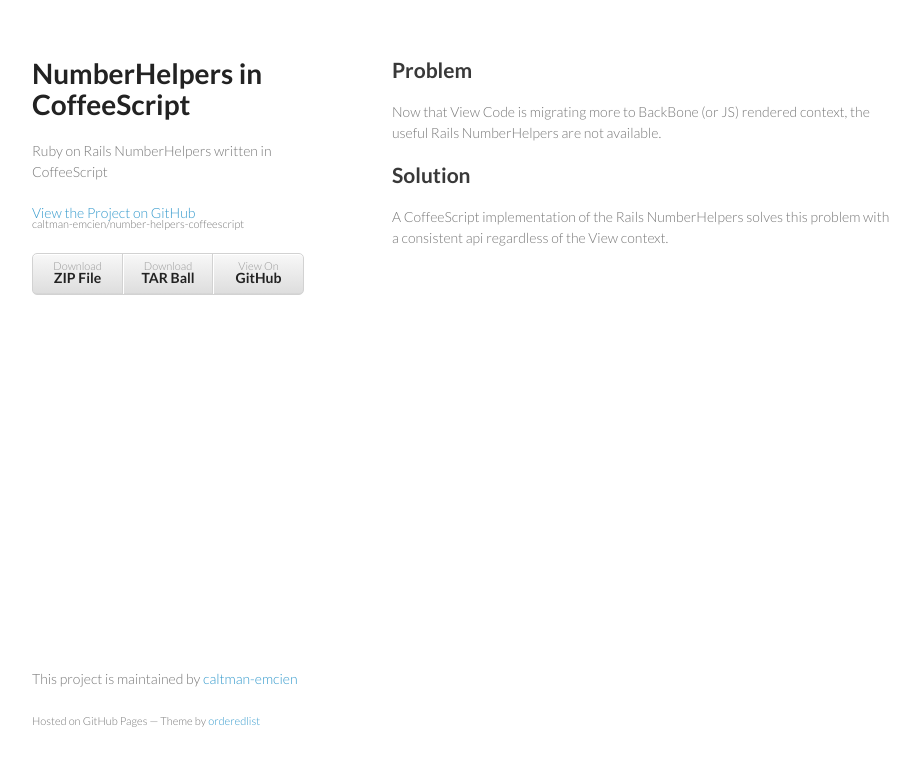
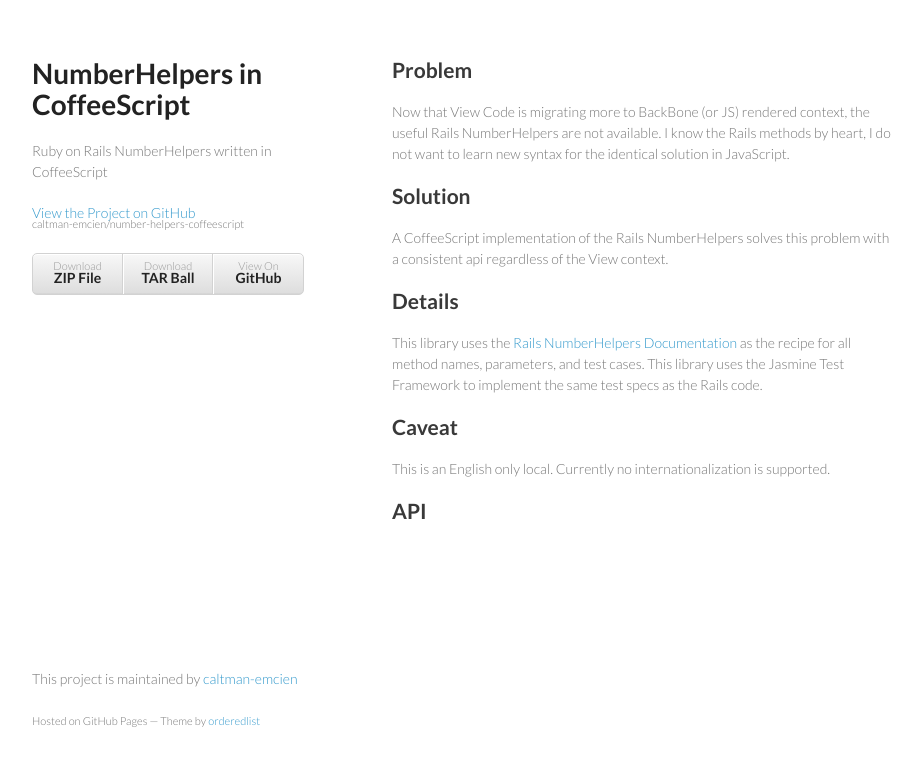
Before and after one commit to emcien/number-helpers-coffeescript, a plain HTML site: page index.html in a window 1280 px wide. Shown: the whole page, without its empty margins (178-1099 px from the left). Drawn offline with Linux system fonts and the light colour scheme.

Commit message:
Create gh-pages branch via GitHub

```diff
--- a/index.html
+++ b/index.html
@@ -30,11 +30,21 @@
       <section>
         <h2>Problem</h2>
 
-<p>Now that View Code is migrating more to BackBone (or JS) rendered context, the useful Rails NumberHelpers are not available. </p>
+<p>Now that View Code is migrating more to BackBone (or JS) rendered context, the useful Rails NumberHelpers are not available. I know the Rails methods by heart, I do not want to learn new syntax for the identical solution in JavaScript. </p>
 
 <h2>Solution</h2>
 
-<p>A CoffeeScript implementation of the Rails NumberHelpers solves this problem with a consistent api regardless of the View context.      </p>
+<p>A CoffeeScript implementation of the Rails NumberHelpers solves this problem with a consistent api regardless of the View context.</p>
+
+<h2>Details</h2>
+
+<p>This library uses the <a href="http://api.rubyonrails.org/classes/ActionView/Helpers/NumberHelper.html">Rails NumberHelpers Documentation</a> as the recipe for all method names, parameters, and test cases. This library uses the Jasmine Test Framework to implement the same test specs as the Rails code.</p>
+
+<h2>Caveat</h2>
+
+<p>This is an English only local. Currently no internationalization is supported. </p>
+
+<h2>API</h2>
       </section>
       <footer>
         <p>This project is maintained by <a href="https://github.com/caltman-emcien">caltman-emcien</a></p>
--- a/params.json
+++ b/params.json
@@ -1 +1 @@
-{"tagline":"Ruby on Rails NumberHelpers written in CoffeeScript","note":"Don't delete this file! It's used internally to help with page regeneration.","name":"NumberHelpers in CoffeeScript","body":"## Problem ##\r\nNow that View Code is migrating more to BackBone (or JS) rendered context, the useful Rails NumberHelpers are not available. \r\n\r\n## Solution ##\r\nA CoffeeScript implementation of the Rails NumberHelpers solves this problem with a consistent api regardless of the View context.      ","google":""}
+{"note":"Don't delete this file! It's used internally to help with page regeneration.","name":"NumberHelpers in CoffeeScript","google":"","body":"## Problem ##\r\nNow that View Code is migrating more to BackBone (or JS) rendered context, the useful Rails NumberHelpers are not available. I know the Rails methods by heart, I do not want to learn new syntax for the identical solution in JavaScript. \r\n\r\n## Solution ##\r\nA CoffeeScript implementation of the Rails NumberHelpers solves this problem with a consistent api regardless of the View context.\r\n\r\n## Details ##\r\nThis library uses the [Rails NumberHelpers Documentation](http://api.rubyonrails.org/classes/ActionView/Helpers/NumberHelper.html) as the recipe for all method names, parameters, and test cases. This library uses the Jasmine Test Framework to implement the same test specs as the Rails code.\r\n\r\n## Caveat ##\r\nThis is an English only local. Currently no internationalization is supported. \r\n\r\n## API ##\r\n","tagline":"Ruby on Rails NumberHelpers written in CoffeeScript"}
```
